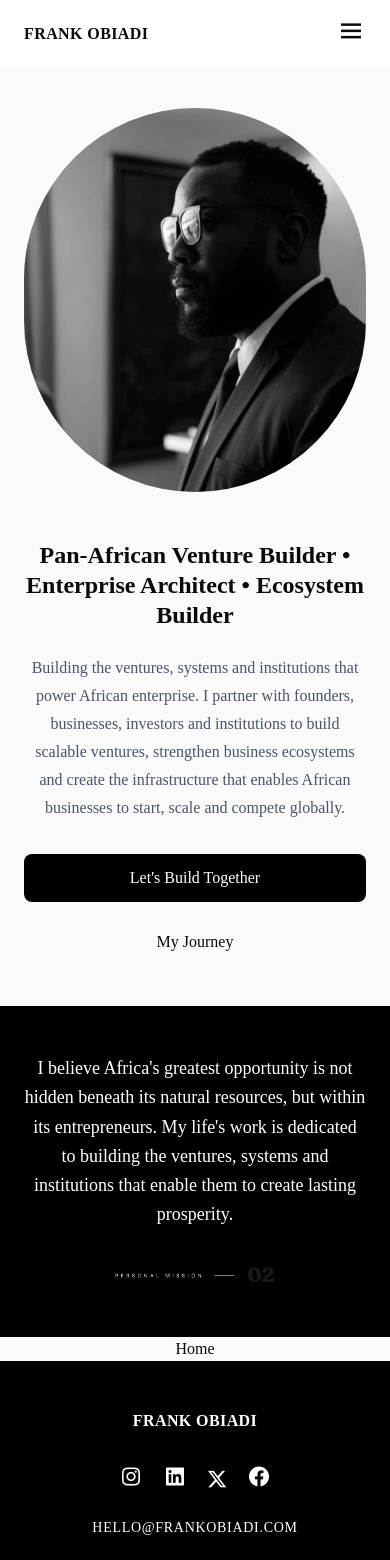
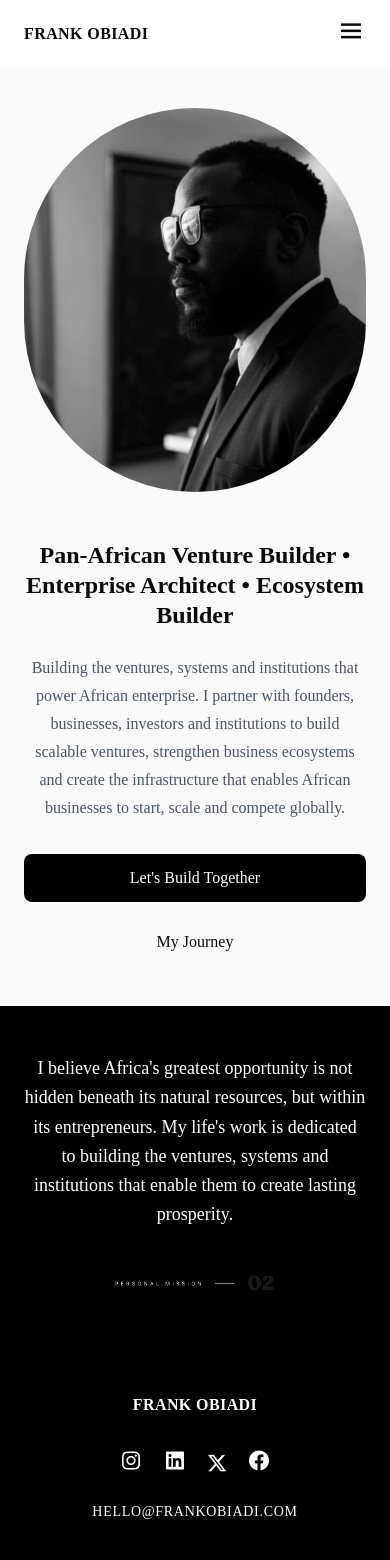
Before and after one commit to Willzthegreat/frankobiadi, a Next.js app in the folder frankobiadi/: page / in a window 390 px wide. Shown: the top 1560 px of the page. Built offline with nearby package versions, Linux system fonts and the light colour scheme.

Commit message:
Update on the 23th July 2026

```diff
--- a/frankobiadi/app/page.tsx
+++ b/frankobiadi/app/page.tsx
@@ -4,10 +4,9 @@ import Image from "next/image";
 
 export default function Home() {
   return (
-    <div className="flex flex-col flex-1 items-center justify-center bg-zinc-50 font-sans dark:bg-black">
+    <div className="flex flex-col items-center mx-none justify-center bg-zinc-50 font-sans dark:bg-black">
       <Header />
       <AfricanGreatestOportunity />
-      <h1>Home</h1>
     </div>
   );
 }
--- a/frankobiadi/components/africanGreatestOportunity.tsx
+++ b/frankobiadi/components/africanGreatestOportunity.tsx
@@ -2,8 +2,10 @@ import Image from "next/image";
 import Img from "@/public/Group 37.png";
 
 const AfricanGreatestOpportunity = () => {
+
+
   return (
-    <section className="flex flex-col items-center justify-center bg-black px-6 py-12 text-center text-white sm:px-8 md:px-16 lg:px-24 xl:px-32">
+    <section className="flex flex-col items-center w-full justify-center bg-black px-6 py-12 text-center text-white mx-0 sm:px-8 md:px-16 lg:px-24 xl:px-32">
       <h2 className="max-w-5xl text-lg font-medium leading-relaxed sm:text-xl md:text-2xl lg:text-2xl">
         I believe Africa's greatest opportunity is not hidden beneath its
         natural resources, but within its entrepreneurs. My life's work is
@@ -14,7 +16,7 @@ const AfricanGreatestOpportunity = () => {
       <Image
         src={Img}
         alt="Decorative graphic"
-        className="mt-8 h-auto w-40 sm:w-48 md:w-56 lg:w-72 xl:w-80"
+        className="mt-10 h-auto w-40 sm:w-48 md:w-56 lg:w-72 xl:w-80"
         priority
       />
     </section>
```
